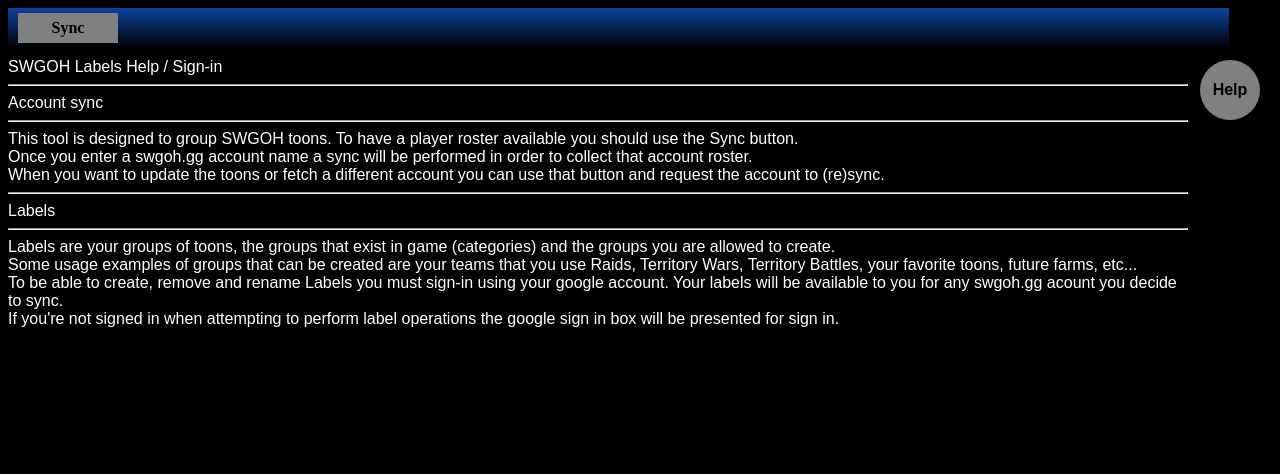
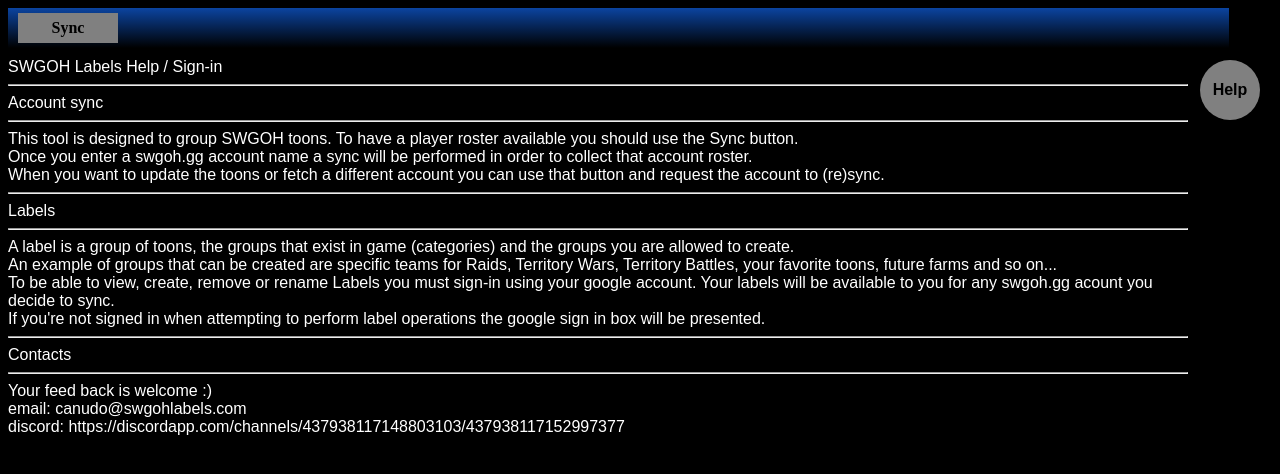
Before and after one commit to bnogueira/swgohlabels, a plain HTML site: page index.html in a window 1280 px wide. Both pictures are taken after a click on the element "Help". Drawn offline with nearby package versions, Linux system fonts and the light colour scheme.

Commit message:
help text changed

```diff
--- a/index.html
+++ b/index.html
@@ -9,7 +9,7 @@
   <script src="https://code.jquery.com/ui/1.12.1/jquery-ui.js"></script>
   <script src="https://apis.google.com/js/platform.js" async defer></script>
 
-  <link rel="stylesheet" href="styles.css?version=1.93">
+  <link rel="stylesheet" href="styles.css?version=1.94">
   <script src="storage.js?version=1.6"></script>
   <script src="objectDesign.js?version=1.6"></script>
   <script src="labels.js?version=1.6"></script>
@@ -46,13 +46,19 @@
       <hr>
       <div>Labels</div>
       <hr>
-      <div>Labels are your groups of toons, the groups that exist in game (categories) and the groups you are allowed to create.</div>
-      <div>Some usage examples of groups that can be created are your teams that you use Raids, Territory Wars, Territory Battles,
-        your favorite toons, future farms, etc...</div>
-      <div>To be able to create, remove and rename Labels you must sign-in using your google account. Your labels will be available
+      <div>A label is a group of toons, the groups that exist in game (categories) and the groups you are allowed to create.</div>
+      <div>An example of groups that can be created are specific teams for Raids, Territory Wars, Territory Battles, your favorite
+        toons, future farms and so on...</div>
+      <div>To be able to view, create, remove or rename Labels you must sign-in using your google account. Your labels will be available
         to you for any swgoh.gg acount you decide to sync.</div>
-      <div>If you're not signed in when attempting to perform label operations the google sign in box will be presented for sign
-        in.</div>
+      <div>If you're not signed in when attempting to perform label operations the google sign in box will be presented.</div>
+      <hr>
+      <div>Contacts</div>
+      <hr>
+      <div style="width: 100%">Your feed back is welcome :)</div>
+      <div>email:&nbsp;</div><div class="selectable">canudo@swgohlabels.com</div>
+      <div style="width: 100%"></div>
+      <div>discord:&nbsp;</div><div class="selectable">https://discordapp.com/channels/437938117148803103/437938117152997377</div>
     </div>
     <div id="controls" class="fixed">
       <div id="context" class="button notselected" onclick="toggleContext()">Labels</div>
--- a/styles.css
+++ b/styles.css
@@ -119,6 +119,15 @@
   user-select: none;
 }
 
+.selectable {
+  -webkit-user-select: text;
+  -khtml-user-select: none;
+  -moz-user-select: text;
+  -ms-user-select: text;
+  -o-user-select: none;
+  user-select: text;
+}
+
 .container {
   display: flex;
   position: relative;
```
